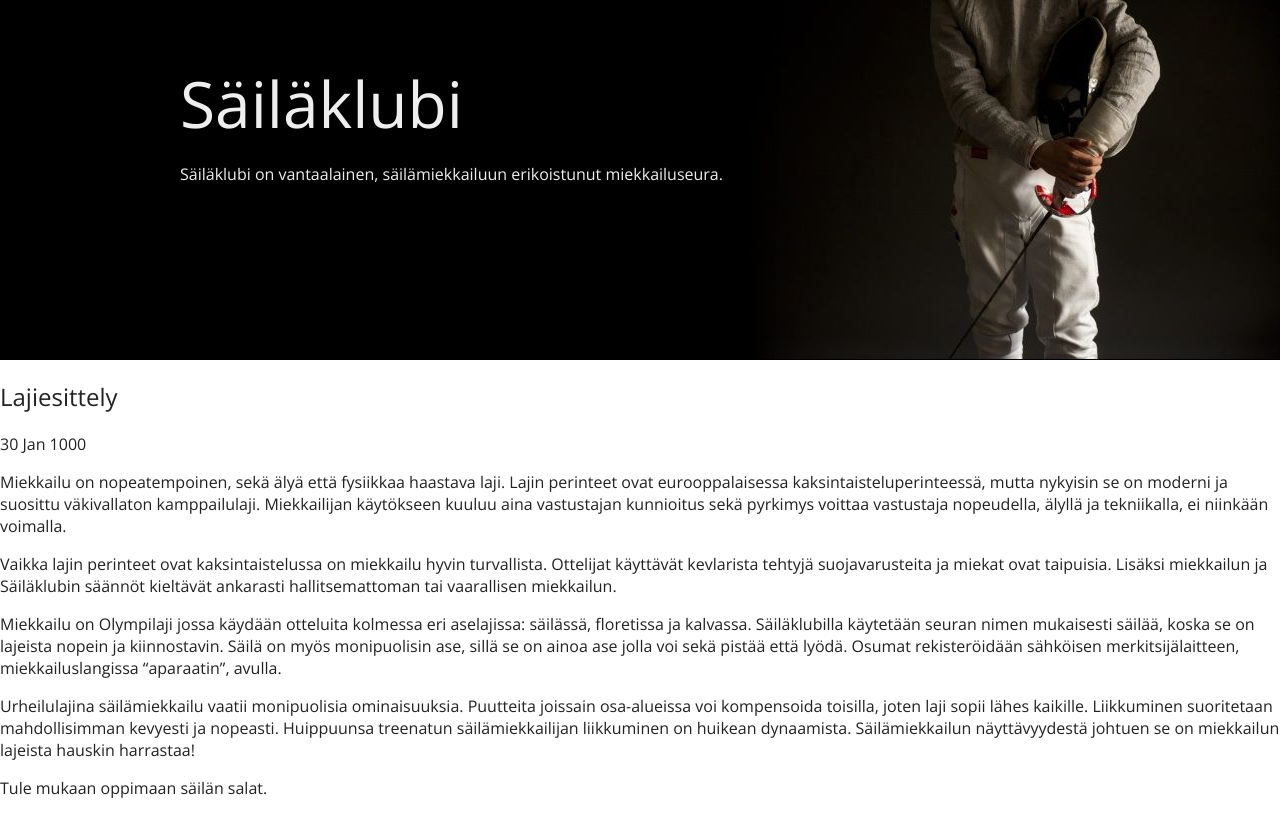
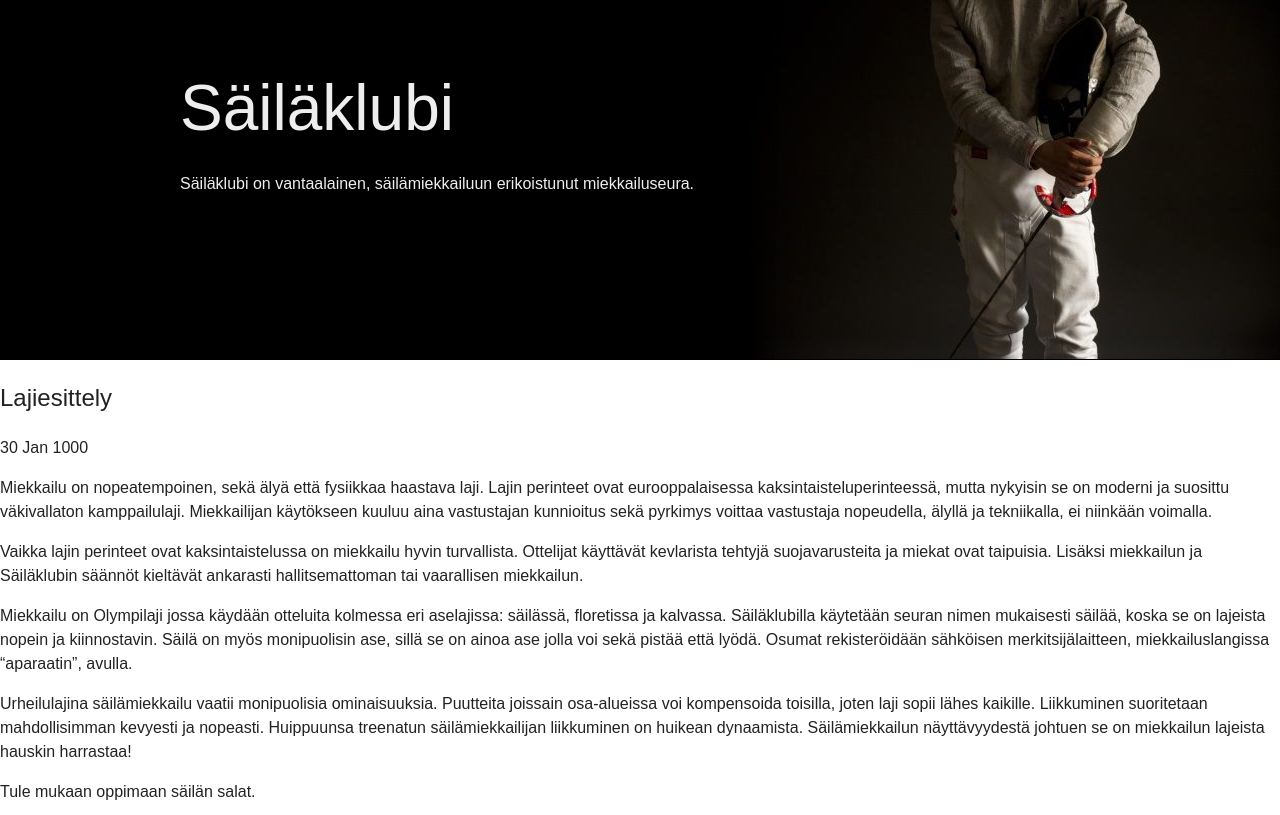
Before and after one commit to omahlama/sailaklubi.fi, a Jekyll site: the page built from _posts/1000-01-30-lajiesittely.md, in a window 1280 px wide. Shown: the top 815 px of the page. Built offline with Jekyll 4.4.1, drawn with Linux system fonts in a browser that asks for light colours; grey boxes are pictures that could not be loaded.

Commit message:
Faster page load

```diff
--- a/css/sk.css
+++ b/_includes/sk.css
@@ -1,14 +1,19 @@
 * {
 	box-sizing: border-box;
 	font-weight: 300;
+	line-height: 150%;
 }
 
 html, body {
 	margin: 0;
 	padding: 0;
-	font-family: 'Open Sans', sans-serif;
-	font-size: 18px/24px;
+	font-family: sans-serif;
+	font-size: 16px;
 	color: #222;
+}
+
+html.wf-active, html.wf-active body {
+  font-family: 'Open Sans', sans-serif;
 }
 
 h1 {
--- a/_layouts/default.html
+++ b/_layouts/default.html
@@ -15,8 +15,22 @@
     <meta property="og:site_name" content="Säiläklubi"/>
     <meta property="og:type" content="website"/>
     <meta property="og:description" content="Haluatko miekkailijaksi? Miekkailua Vantaalla 10-15v tytöille ja pojille. Ilmoittaudu mukaan!">
-    <link href='http://fonts.googleapis.com/css?family=Open+Sans&subset=latin,latin-ext' rel='stylesheet' type='text/css'>
-    <link rel="stylesheet" href="css/sk.css">
+    <style>
+      {% include sk.css %}
+    </style>
+    <script type="text/javascript">
+      WebFontConfig = {
+        google: { families: [ 'Open+Sans:300:latin,latin-ext' ] }
+      };
+      (function() {
+        var wf = document.createElement('script');
+        wf.src = 'https://ajax.googleapis.com/ajax/libs/webfont/1/webfont.js';
+        wf.type = 'text/javascript';
+        wf.async = 'true';
+        var s = document.getElementsByTagName('script')[0];
+        s.parentNode.insertBefore(wf, s);
+      })();
+    </script>
 
     <script type="text/javascript">
       var _gaq = _gaq || [];
```
